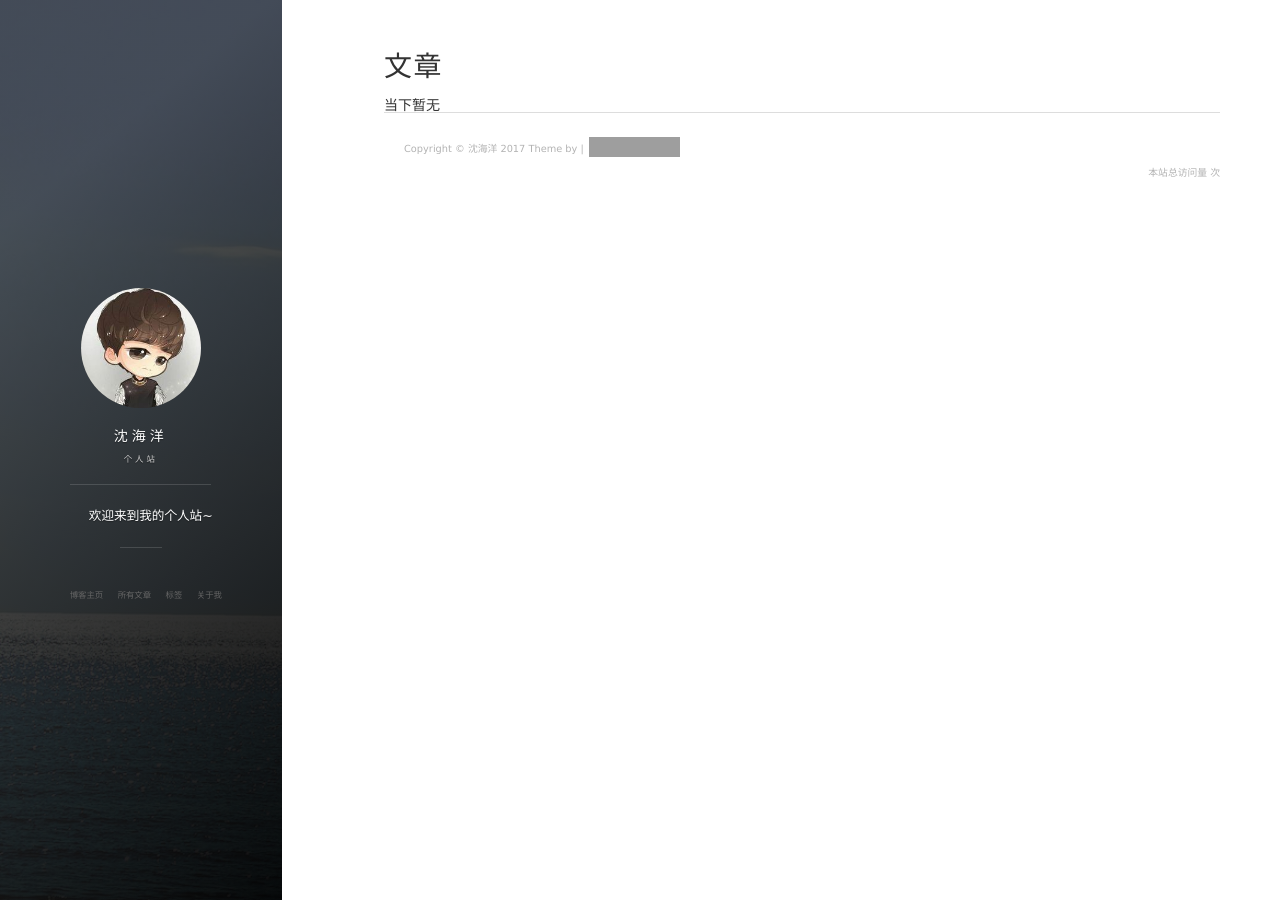
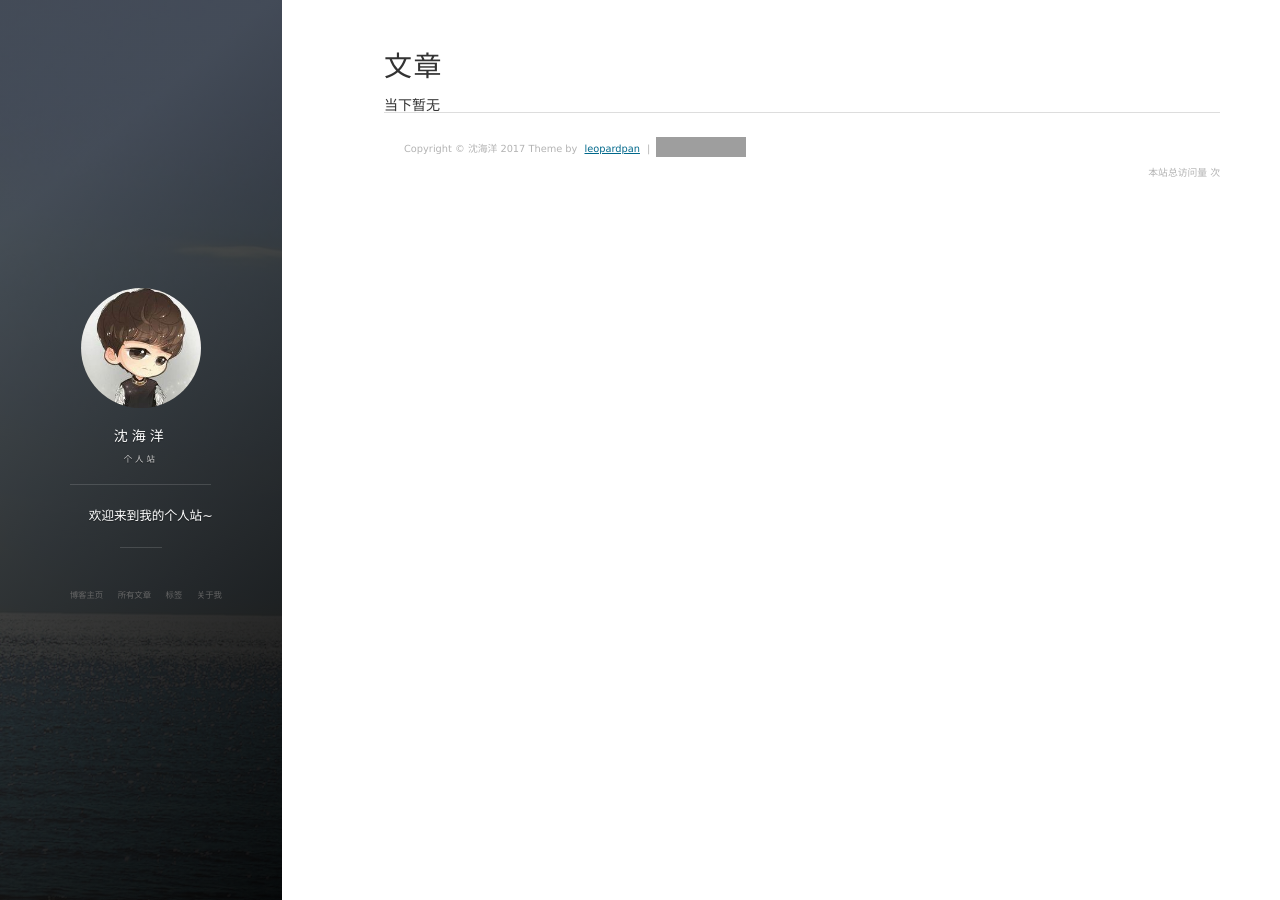
Before and after one commit to HineShen/hineshen.github.io, a Jekyll site: the page built from archive.html, in a window 1280 px wide. Built offline with Jekyll 4.4.1, drawn with Linux system fonts in a browser that asks for light colours; nearby versions of some CDN libraries; comment, search, counter and statistics services are not loaded; grey boxes are pictures that could not be loaded.

Commit message:
修改底部

```diff
--- a/_includes/footer.html
+++ b/_includes/footer.html
@@ -63,8 +63,8 @@
 
     <div class="footer_div">
       <p class="copyright text-muted">
-        Copyright &copy; {{ site.title }} {{ site.time | date: '%Y' }} Theme by        |
-        <iframe style="margin-left: 2px; margin-bottom:-5px;" frameborder="0" scrolling="0" width="91px" height="20px" src="https://github.com/HineShen/hineshen.github.io">
+        Copyright &copy; {{ site.title }} {{ site.time | date: '%Y' }} Theme by <a href="http://baixin.io/">leopardpan</a>        |
+        <iframe style="margin-left: 2px; margin-bottom:-5px;" frameborder="0" scrolling="0" width="91px" height="20px" src="https://ghbtns.com/github-btn.html?user=leopardpan&repo=leopardpan.github.io&type=star&count=true">
         </iframe>
       </p>
       <div align="right">
```
